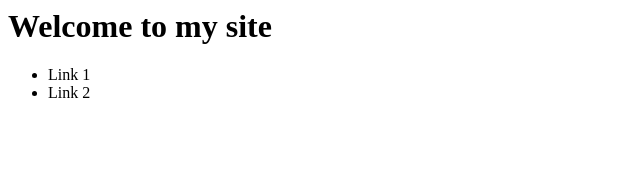
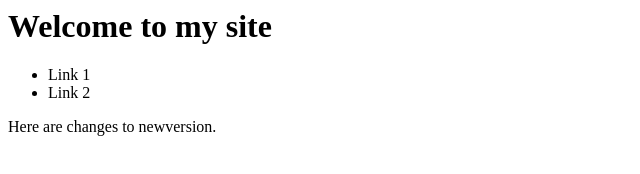
Before and after one commit to eocdev/my-webpage, a plain HTML site: page index.html in a window 1280 px wide. Shown: the whole page, without its empty margins (0-640 px from the left). Drawn offline with Linux system fonts and the light colour scheme.

Commit message:
added a paragraph

```diff
--- a/index.html
+++ b/index.html
@@ -8,5 +8,6 @@
 	<li>Link 1</li>
 	<li>Link 2</li>
 </ul>
+<p>Here are changes to newversion.</p>
 </body>
 </html>
```
